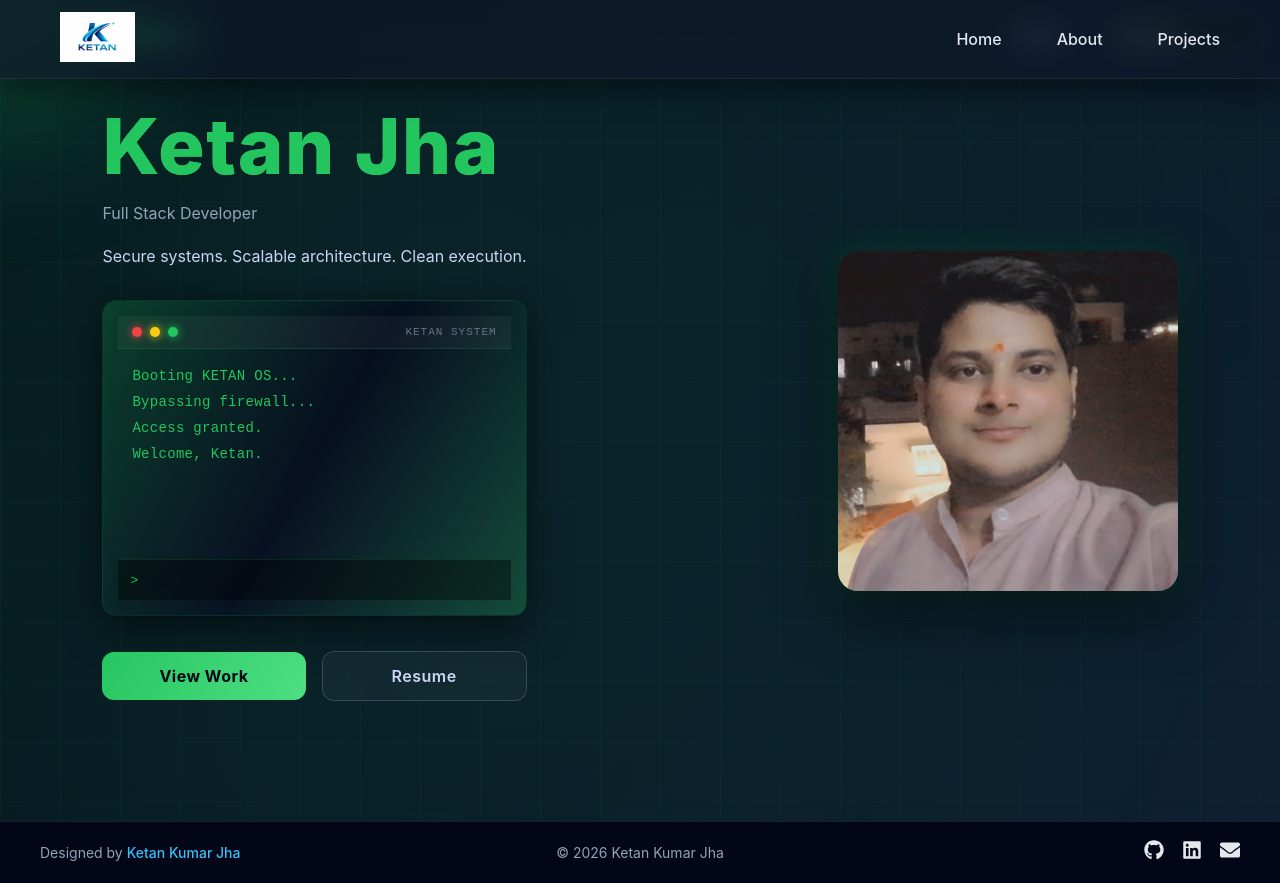
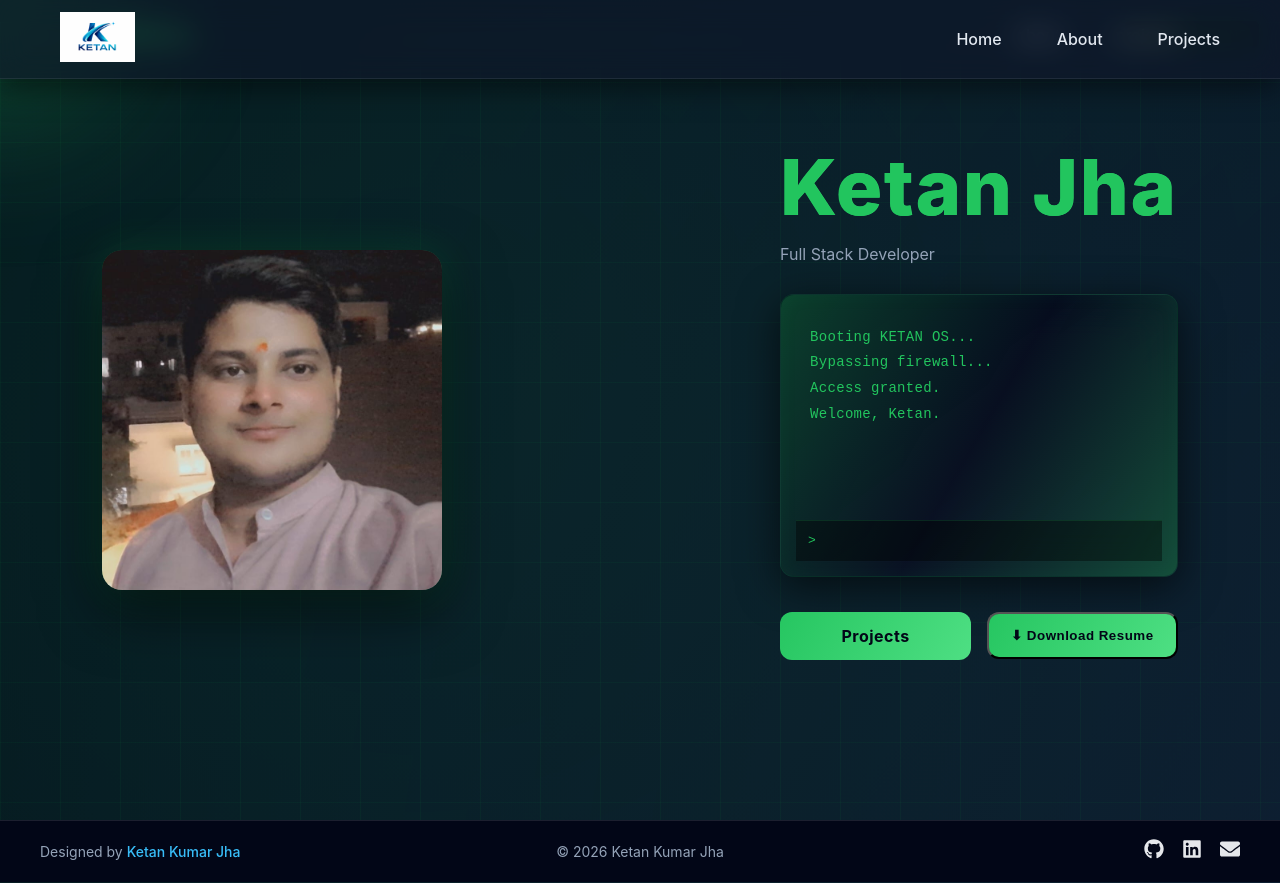
Before and after one commit to ketankumarjha2007/my-portfolio, a React (Vite) app: page / in a window 1280 px wide. Built offline with nearby package versions, Linux system fonts and the light colour scheme.

Commit message:
added terminal feature in home ui

```diff
--- a/src/Home.jsx
+++ b/src/Home.jsx
@@ -31,7 +31,7 @@ function Home() {
     }, 18);
   };
 
-  /* ================= AI OS COMMAND SYSTEM ================= */
+  /* ================= COMMAND SYSTEM ================= */
   const runCommand = (cmd) => {
     let output = [];
 
@@ -81,8 +81,8 @@ function Home() {
         output = [
           "Bypassing firewall...",
           "Injecting payload...",
-          "Access Denied ",
-          "Nice try "
+          "Access Denied",
+          "Nice try"
         ];
         break;
 
@@ -102,6 +102,7 @@ function Home() {
       }, i * 350);
     });
   };
+
   const handleKey = (e) => {
     if (e.key === "Enter") {
       const cmd = e.target.value.trim().toLowerCase();
@@ -114,7 +115,6 @@ function Home() {
       e.target.value = "";
     }
 
-    /* HISTORY NAV */
     if (e.key === "ArrowUp") {
       if (history.length === 0) return;
       const newIndex = index < history.length - 1 ? index + 1 : index;
@@ -134,6 +134,7 @@ function Home() {
     }
   };
 
+  /* AUTO SCROLL */
   useEffect(() => {
     if (terminalBodyRef.current) {
       terminalBodyRef.current.scrollTop =
@@ -141,6 +142,7 @@ function Home() {
     }
   }, [lines, current]);
 
+  /* BOOT SEQUENCE */
   useEffect(() => {
     const boot = [
       "Booting KETAN OS...",
@@ -163,6 +165,7 @@ function Home() {
     return () => clearInterval(interval);
   }, []);
 
+  /* CLICK TO FOCUS */
   useEffect(() => {
     const handleClick = () => {
       inputRef.current?.focus();
@@ -172,6 +175,7 @@ function Home() {
     return () => window.removeEventListener("click", handleClick);
   }, []);
 
+  /* CURSOR + CARD EFFECT */
   useEffect(() => {
     const move = (e) => {
       glowRef.current.style.left = e.clientX + "px";
@@ -209,7 +213,14 @@ function Home() {
       {/* HERO */}
       <section className="hero">
 
-        {/* LEFT */}
+        {/* IMAGE FIRST */}
+        <div className="right">
+          <div ref={cardRef} className="profile-card">
+            <img src={profile} alt="profile" />
+          </div>
+        </div>
+
+        {/* CONTENT */}
         <div className="left">
 
           <h1 className="title">
@@ -218,20 +229,8 @@ function Home() {
 
           <p className="subtitle">Full Stack Developer</p>
 
-          <p className="desc">
-            Secure systems. Scalable architecture. Clean execution.
-          </p>
-
           {/* TERMINAL */}
           <div className="terminal">
-
-            <div className="terminal-header">
-              <span className="dot red"></span>
-              <span className="dot yellow"></span>
-              <span className="dot green"></span>
-              <p>KETAN SYSTEM</p>
-            </div>
-
             <div className="terminal-body" ref={terminalBodyRef}>
               {lines.map((line, i) => (
                 <p key={i}>{line}</p>
@@ -244,22 +243,18 @@ function Home() {
               <input ref={inputRef} onKeyDown={handleKey} autoFocus />
               <span className="cursor-blink">|</span>
             </div>
-
           </div>
 
           {/* BUTTONS */}
           <div className="buttons">
-            <a href="/project" className="btn primary">View Work</a>
-            <a href="/resume.pdf" className="btn ghost">Resume</a>
+            <a href="/project" className="btn primary">Projects</a>
+            <a href="/resume.pdf" download="KETAN_RESUME.pdf">
+              <button className="btn primary">
+                ⬇ Download Resume
+              </button>
+            </a>
           </div>
 
-        </div>
-
-        {/* RIGHT */}
-        <div className="right">
-          <div ref={cardRef} className="profile-card">
-            <img src={profile} alt="profile" />
-          </div>
         </div>
 
       </section>
```
